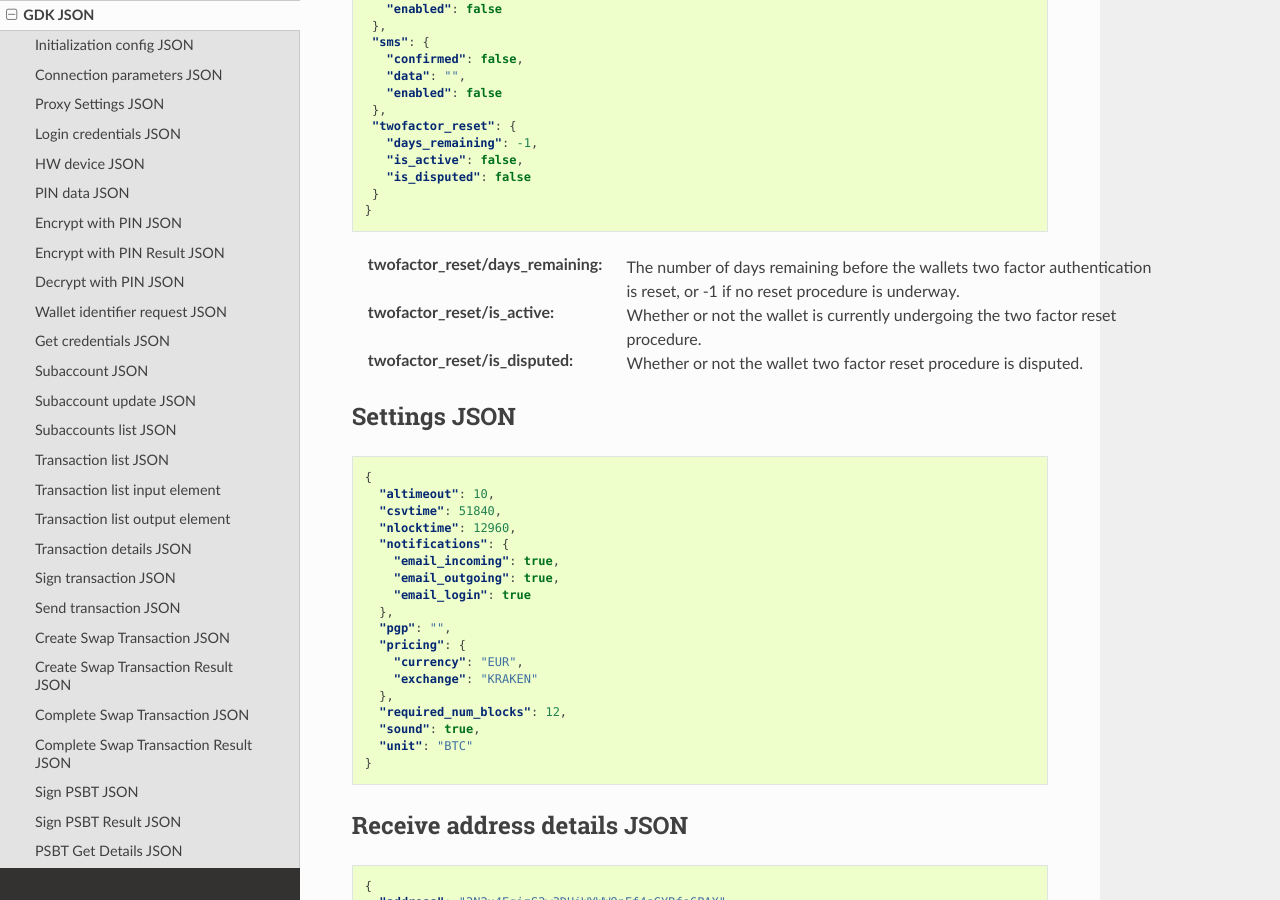
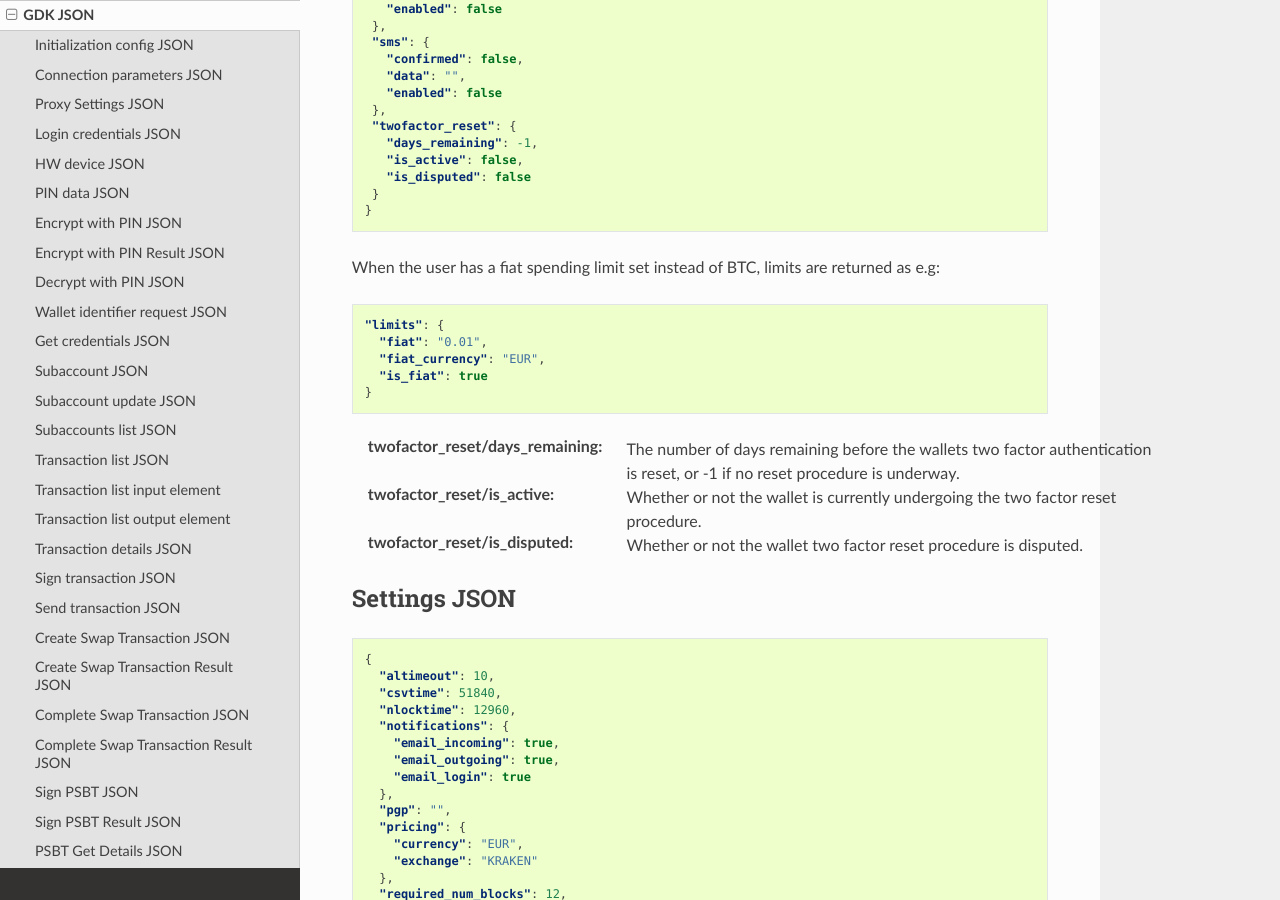
Before and after one commit to Blockstream/gdk, a Sphinx documentation site: the page built from docs/source/gdk-json.rst, in a window 1280 px wide and 900 px high, scrolled down 20238 px. Built offline with Sphinx 7.4.7 and the Read the Docs theme 2.0.0, drawn with Linux system fonts in a browser that asks for light colours; pages that are not in the unit, such as notebooks, are missing from menus.

Commit message:
limits: don't return BTC converted limits for fiat limits

```diff
--- a/docs/source/gdk-json.rst
+++ b/docs/source/gdk-json.rst
@@ -1152,6 +1152,17 @@ Describes the wallets enabled two factor methods, current spending limits, and t
   }
  }
 
+
+When the user has a fiat spending limit set instead of BTC, limits are returned as e.g:
+
+.. code-block:: json
+
+  "limits": {
+    "fiat": "0.01",
+    "fiat_currency": "EUR",
+    "is_fiat": true
+  }
+
 :twofactor_reset/days_remaining: The number of days remaining before the wallets two factor
                                  authentication is reset, or -1 if no reset procedure is underway.
 :twofactor_reset/is_active: Whether or not the wallet is currently undergoing the two factor reset procedure.
```
Also changed, not shown: CHANGELOG.md (+5 -0 lines), 3 other files.
